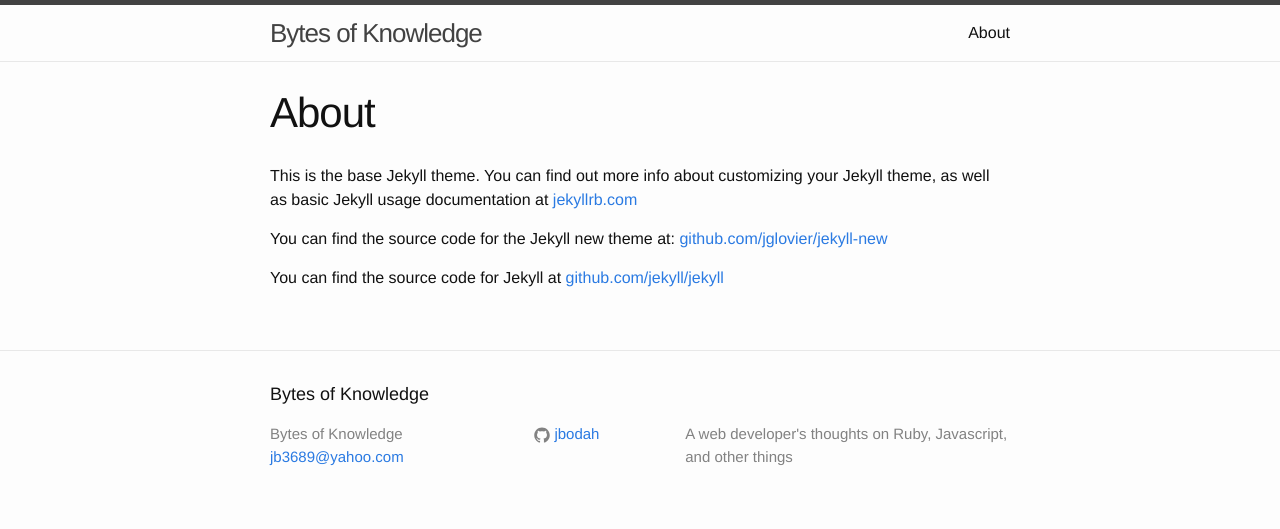
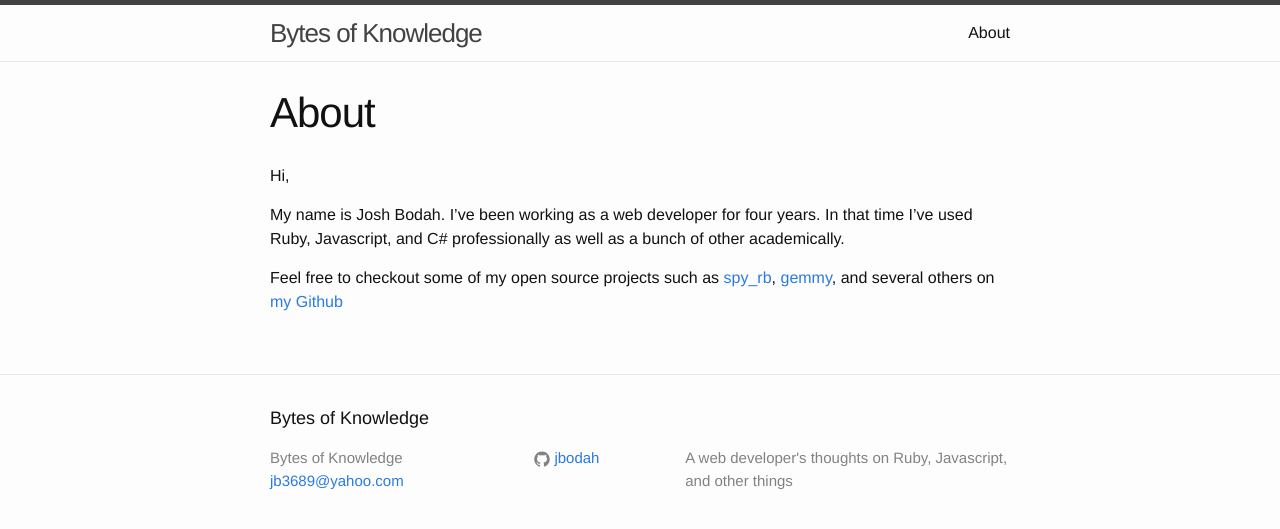
Before and after one commit to jbodah/jbodah.github.io, a Jekyll site: the page built from about.md, in a window 1280 px wide. Shown: the top 529 px of the page. Built offline with Jekyll 4.4.1, drawn with Linux system fonts in a browser that asks for light colours; Markdown is read by kramdown in place of the engine named in the settings.

Commit message:
fix about page

```diff
--- a/about.md
+++ b/about.md
@@ -4,8 +4,10 @@ title: About
 permalink: /about/
 ---
 
-This is the base Jekyll theme. You can find out more info about customizing your Jekyll theme, as well as basic Jekyll usage documentation at [jekyllrb.com](http://jekyllrb.com/)
+Hi,
 
-You can find the source code for the Jekyll new theme at: [github.com/jglovier/jekyll-new](https://github.com/jglovier/jekyll-new)
+My name is Josh Bodah. I've been working as a web developer for four years.
+In that time I've used Ruby, Javascript, and C# professionally as well as a bunch of other academically.
 
-You can find the source code for Jekyll at [github.com/jekyll/jekyll](https://github.com/jekyll/jekyll)
+Feel free to checkout some of my open source projects such as [spy_rb](https://github.com/jbodah/spy_rb), [gemmy](https://github.com/jbodah/gemmy_rb),
+and several others on [my Github](https://github.com/jbodah)
```
